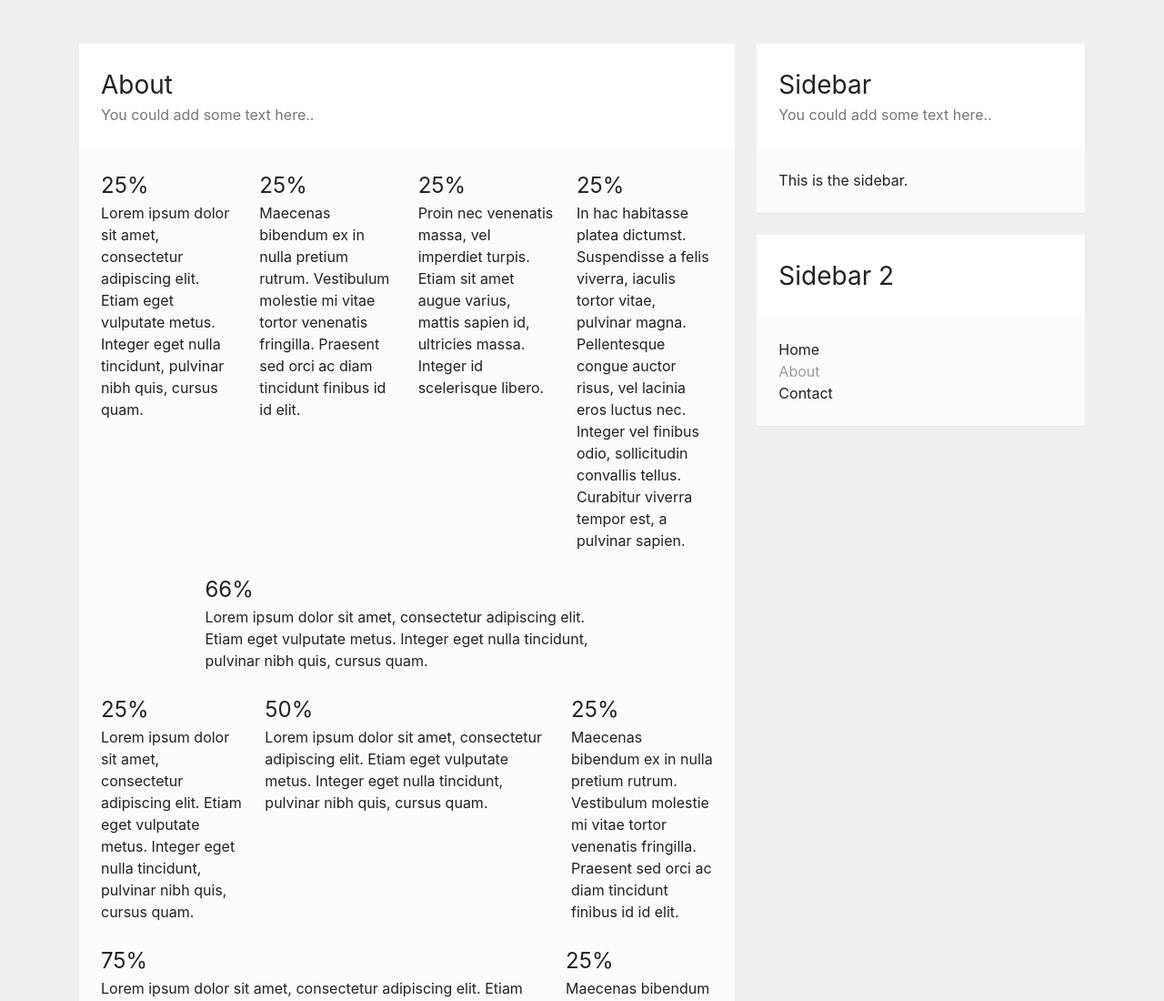
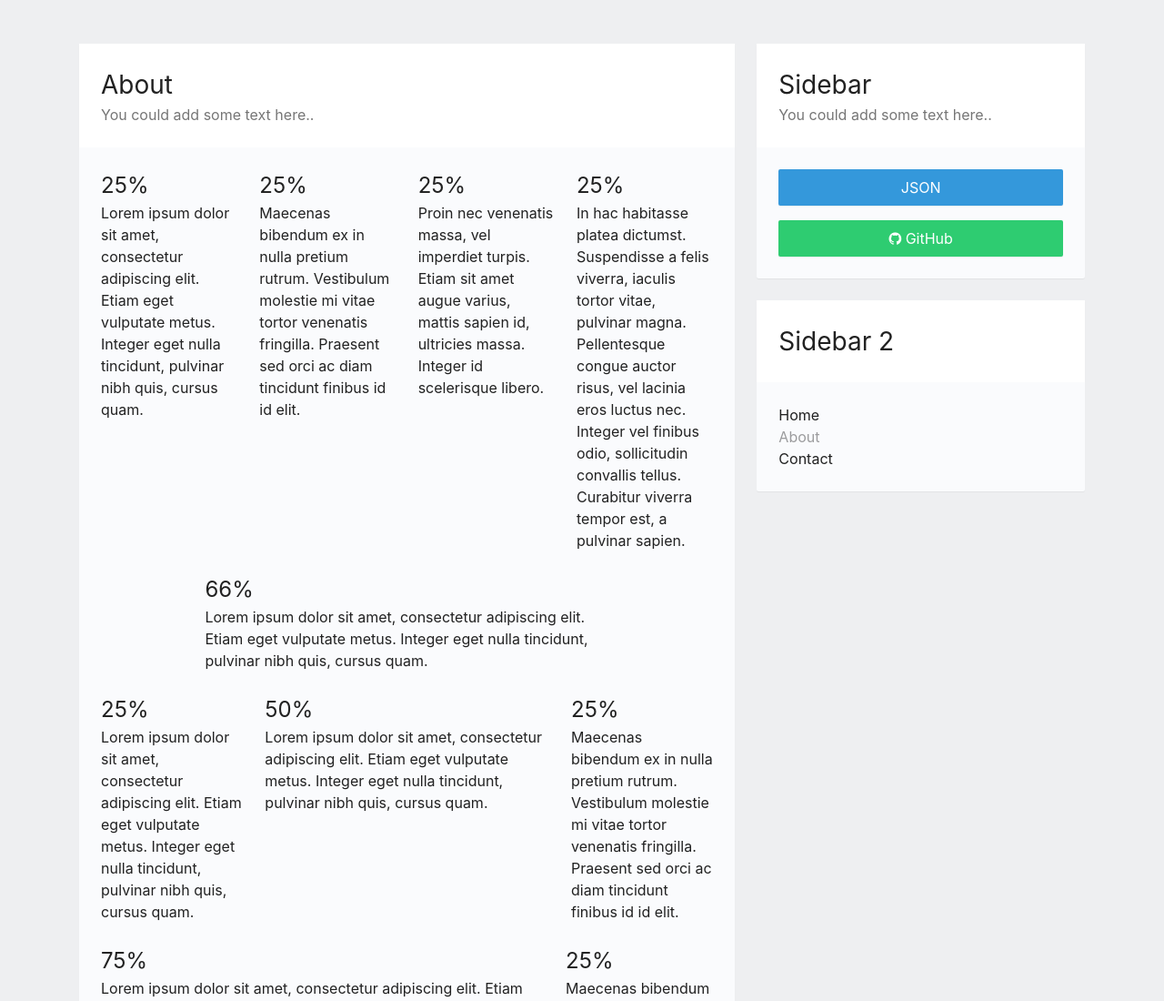
Before and after one commit to Sultenhest/nodejs_mandatory_02, a website: page public/views/about.html in a window 1280 px wide. Shown: the top 1100 px of the page at 91% size. Drawn offline with nearby package versions, Linux system fonts and the light colour scheme.

Commit message:
Limited main query, added buttons to sidebar

```diff
--- a/controllers/PostsController.js
+++ b/controllers/PostsController.js
@@ -10,7 +10,7 @@ app.use( methodOverride( '_method' ) );
 
 //Read all
 app.get( '/', cors(), function ( req, res ) {
-    Post.find( function ( err, posts ) {
+    Post.find( null, 'title', function ( err, posts ) {
         if ( err ) {
             console.log( 'There was a problem finding the posts.' );
             return res.status( 500 );
--- a/public/views/about.html
+++ b/public/views/about.html
@@ -92,7 +92,13 @@
                     </div>
 
                     <div class="card-body">
-                        <p>This is the sidebar.</p>
+                        <a href="/posts/" class="btn btn-primary btn-full">
+                            JSON
+                        </a>
+                        <a href="https://github.com/Sultenhest/nodejs_mandatory_02" class="btn btn-success btn-full" target="_blank">
+                            <i class="fa fa-github" aria-hidden="true"></i>
+                            GitHub
+                        </a>
                     </div>
                 </div>
 
--- a/sass/components/_button.scss
+++ b/sass/components/_button.scss
@@ -35,4 +35,14 @@
         @include background-color-hover( $dangerColor );
         color: $primaryWhite;
     }
+
+    &.btn-full {
+        display: block;
+        text-align: center;
+        margin: 0 0 1rem 0;
+
+        &:last-child {
+            margin: 0;
+        }
+    }
 }
--- a/sass/components/_card.scss
+++ b/sass/components/_card.scss
@@ -16,7 +16,7 @@
     .is-deck & {
         margin: 0 0 1.5rem 0;
 
-        @media ( max-width: $lg ) {
+        @media ( max-width: $md ) {
             margin: 0 0 1rem 0;
         }
     }
--- a/sass/components/_grid.scss
+++ b/sass/components/_grid.scss
@@ -15,7 +15,7 @@
         display: flex;
         margin: 0 0 1.5rem 0;
 
-        @media ( max-width: $md ) {
+        @media ( max-width: $sm ) {
             display: block;
             margin: 0 0 1rem 0;
         }
@@ -33,7 +33,7 @@
                 margin: 0;
             }
 
-            @media ( max-width: $md ) {
+            @media ( max-width: $sm ) {
                 flex-basis: 100% !important;
                 width: 100% !important;
                 max-width: 100% !important;
```
Also changed, not shown: public/views/contact.html (+7 -1 lines), public/views/index.html (+7 -1 lines), public/views/posts/form.html (+7 -1 lines), public/css/style.css, public/css/style.min.css.
